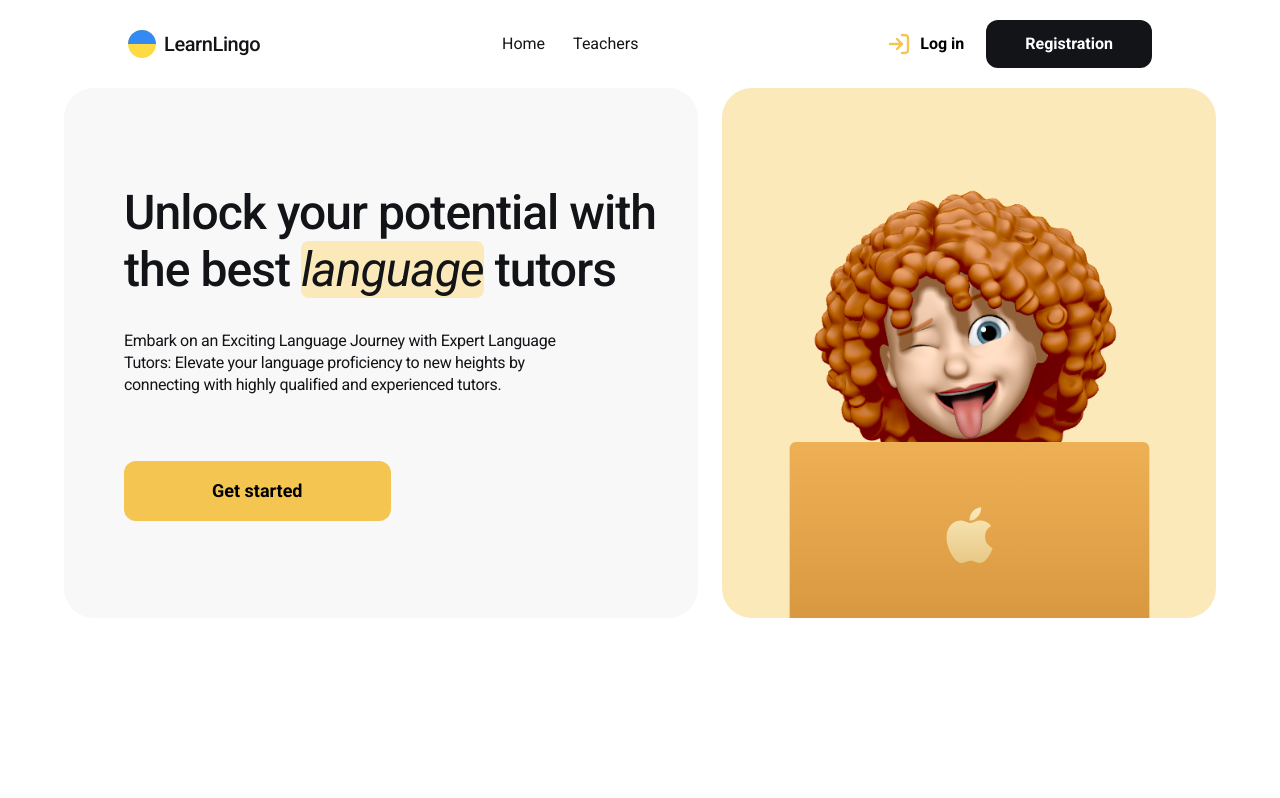
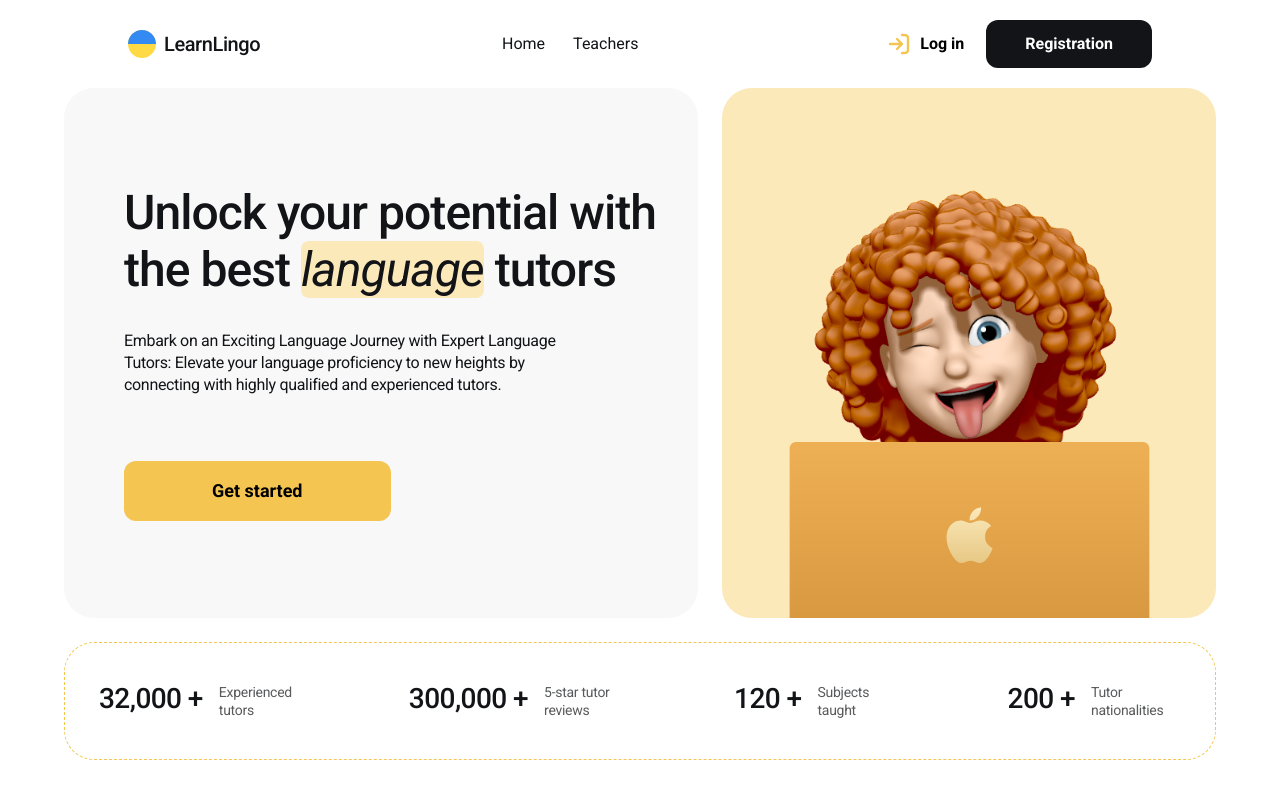
Before and after one commit to d-sofiika/LearnLingo, a React (Vite) app: page / in a window 1280 px wide. Built offline with nearby package versions, Linux system fonts and the light colour scheme.

Commit message:
benefits for homePage

```diff
--- /dev/null
+++ b/src/components/Benefits/Benefits.jsx
@@ -0,0 +1,26 @@
+import css from "./Benefits.module.css";
+
+export default function Benefits() {
+  return (
+    <div className={`section ${css.benefitsContainer}`}>
+      <ul className={css.list}>
+        <li className={css.item}>
+          <h3 className={css.titleBenefits}>32,000 +</h3>
+          <p className={css.descrBenefits}>Experienced tutors</p>
+        </li>
+        <li className={css.item}>
+          <h3 className={css.titleBenefits}>300,000 +</h3>
+          <p className={css.descrBenefits}>5-star tutor reviews</p>
+        </li>
+        <li className={css.item}>
+          <h3 className={css.titleBenefits}>120 +</h3>
+          <p className={css.descrBenefits}>Subjects taught</p>
+        </li>
+        <li className={css.item}>
+          <h3 className={css.titleBenefits}>200 +</h3>
+          <p className={css.descrBenefits}>Tutor nationalities</p>
+        </li>
+      </ul>
+    </div>
+  );
+}
--- /dev/null
+++ b/src/components/Benefits/Benefits.module.css
@@ -0,0 +1,34 @@
+.benefitsContainer{
+margin-top: 24px;
+margin-bottom: 32px;
+}
+.list{
+    width: 100%;
+    display: flex;
+    flex-direction: row;
+    justify-content: center;
+    gap: 100px;
+border: 1.50px dashed var(--yellow);
+    border-radius: 30px;
+    padding-top: 40px;
+    padding-bottom: 40px;
+
+}
+.item{
+display: flex;
+
+}
+.titleBenefits{
+    font-weight: 500;
+    font-size: 28px;
+    line-height: 114%;
+    letter-spacing: -0.02em;
+margin-right: 16px;
+}
+.descrBenefits{
+    font-size: 14px;
+    line-height: 129%;
+    letter-spacing: -0.02em;
+    max-width: 90px;
+    color: rgba(18, 20, 23, 0.7);
+}
--- a/src/components/Hero/Hero.module.css
+++ b/src/components/Hero/Hero.module.css
@@ -1,5 +1,4 @@
 .heroContainer {
-  display: flex;
   flex-direction: row;
   gap: 24px;
   max-height: 530px;
--- a/src/pages/HomePage/HomePage.jsx
+++ b/src/pages/HomePage/HomePage.jsx
@@ -1,3 +1,4 @@
+import Benefits from "../../components/Benefits/Benefits";
 import Header from "../../components/Header/Header";
 import Hero from "../../components/Hero/Hero";
 
@@ -6,7 +7,8 @@ const HomePage = () => {
   return (
     <div className="container">
       <Header />
-      <Hero/>
+      <Hero />
+      <Benefits/>
     </div>
   );
 };
--- a/src/styles/base.css
+++ b/src/styles/base.css
@@ -92,6 +92,9 @@ input:focus {
   place-items: center;
   justify-content: center;
   flex-direction: column;
-  width: 100vw;
+
   padding: 0 64px;
 }
+.container{
+  width: 100vw;
+}
```
